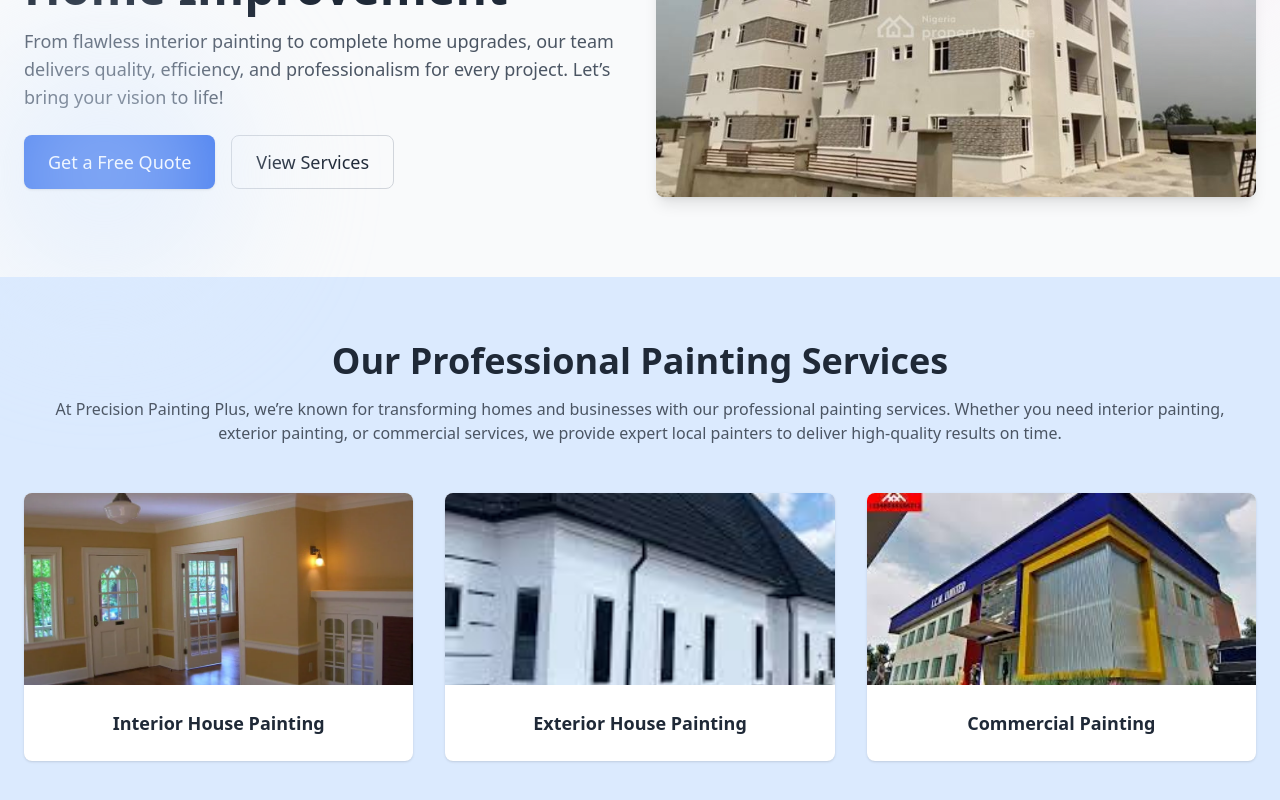
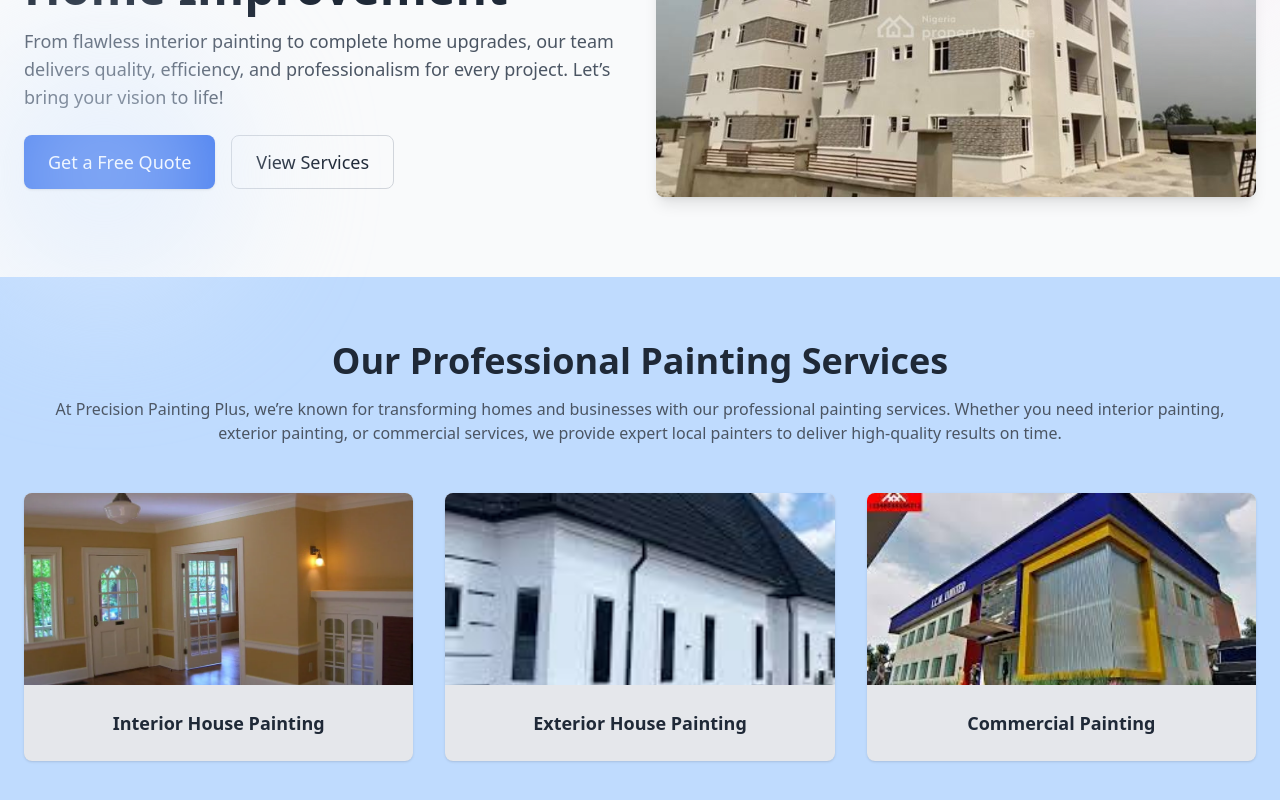
Before and after one commit to Mogle7Arkad/duniyaPaint, a React (Vite) app: page / in a window 1280 px wide. Shown: the part 286-1086 px from the top of the page. Built offline with nearby package versions, Linux system fonts and the light colour scheme.

Commit message:
edit background color of the cards

```diff
--- a/src/components/ServicesSection.jsx
+++ b/src/components/ServicesSection.jsx
@@ -2,7 +2,7 @@ import services from "../Services";
 
 function ServicesSection() {
     return (
-      <section className="bg-blue-100 py-16">
+      <section className="bg-blue-200 py-16">
         <div className="max-w-7xl mx-auto px-6 text-center">
 
           <h2 className="text-3xl md:text-4xl font-bold text-gray-800">
@@ -19,7 +19,7 @@ function ServicesSection() {
             {services.map((service, index) => (
               <div
                 key={index}
-                className="bg-white rounded-lg overflow-hidden shadow hover:shadow-lg transition-shadow duration-300 transform hover:scale-105"
+                className="bg-gray-200 rounded-lg overflow-hidden shadow hover:shadow-lg transition-shadow duration-300 transform hover:scale-105"
               >
                 <img
                   src={service.image}
```
